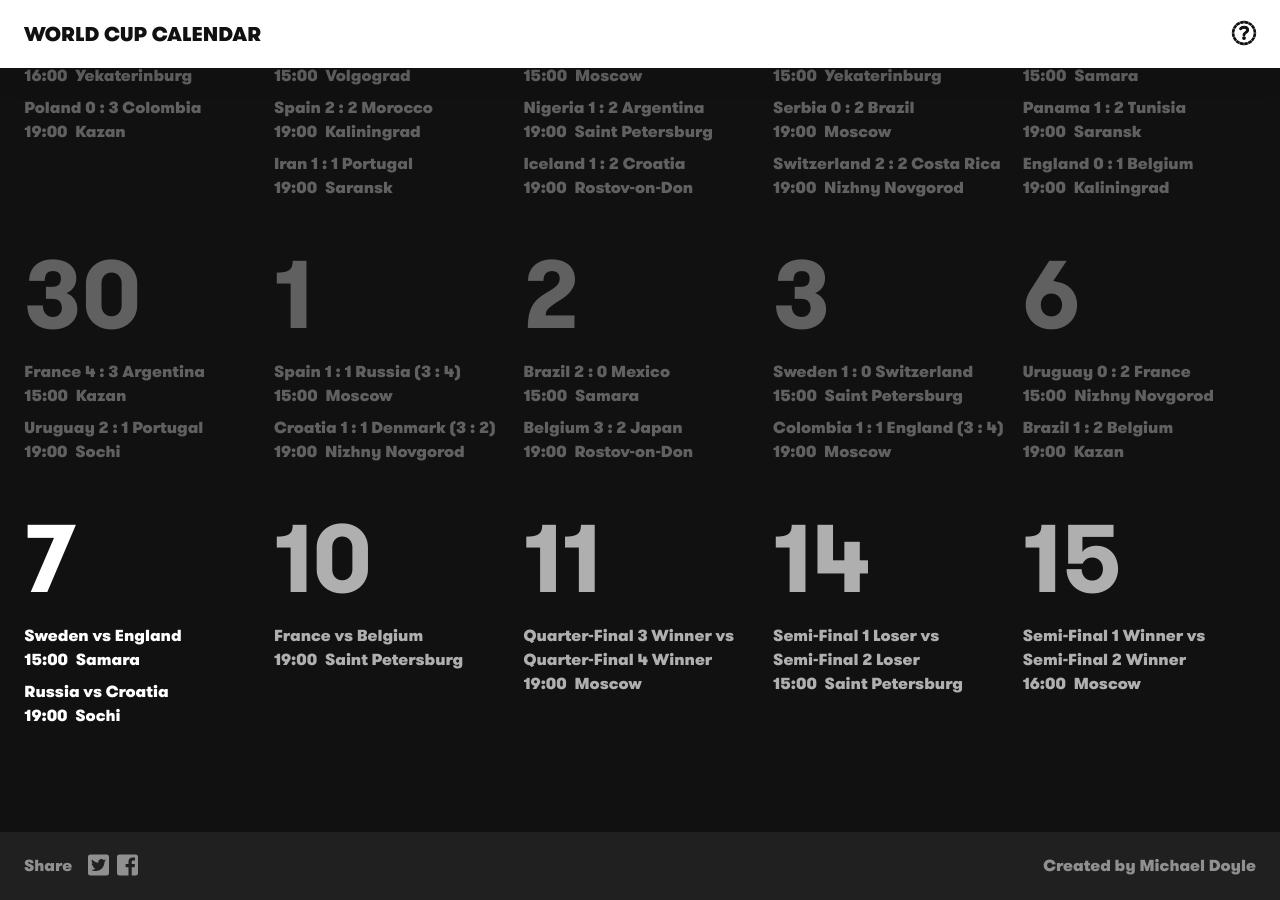
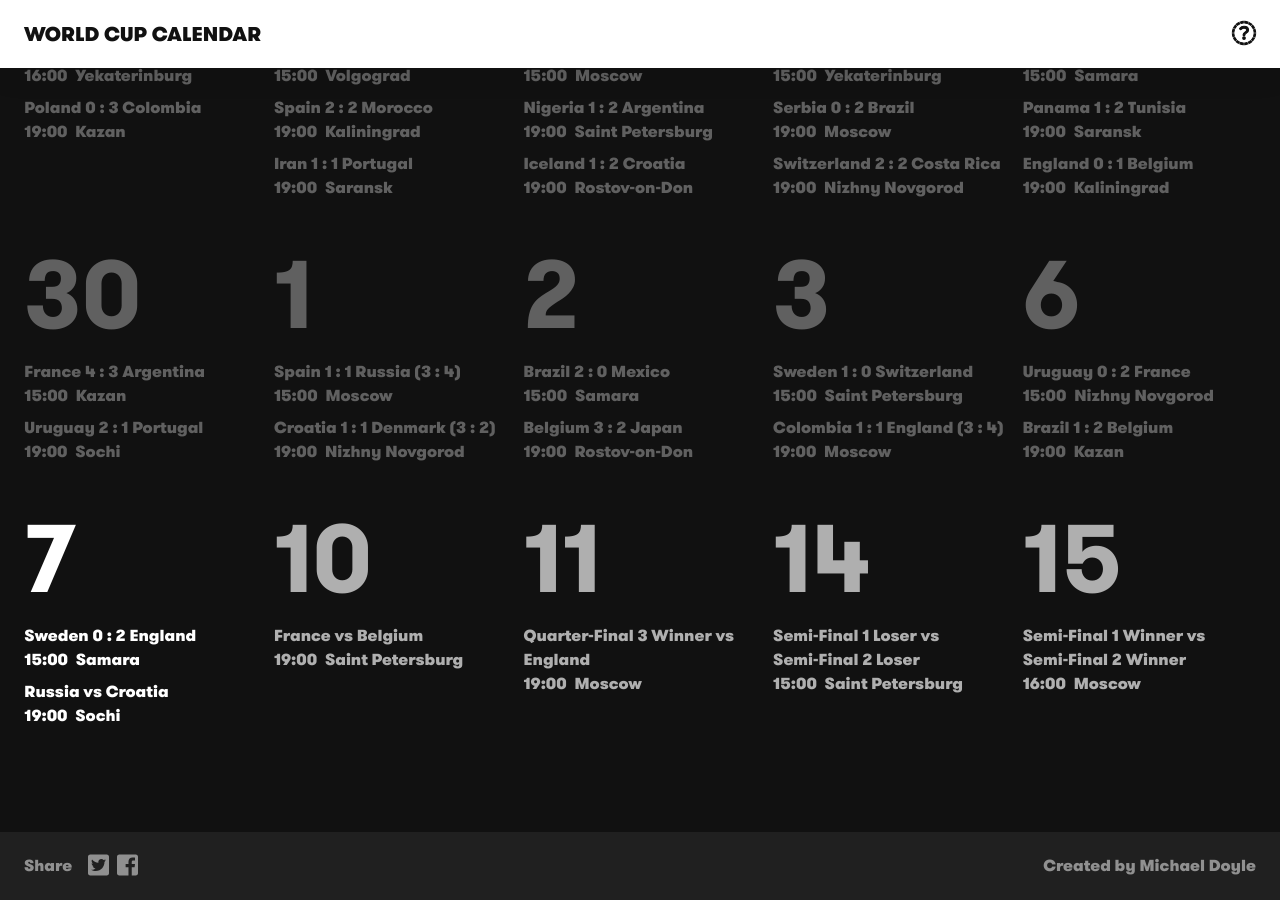
Before and after one commit to iamclydehoel/worldcupcalendar-2018, a Jekyll site: the page built from index.html, in a window 1280 px wide and 900 px high, scrolled down 996 px. Built offline with Jekyll 4.4.1, drawn with Linux system fonts in a browser that asks for light colours; nearby versions of some CDN libraries.

Commit message:
Score update

```diff
--- a/_data/fixtures.yml
+++ b/_data/fixtures.yml
@@ -393,7 +393,7 @@
   matches:
     - team1: Sweden
       team2: England
-      score:
+      score: '0 : 2'
       time: '15:00'
       venue: Samara
 
@@ -414,7 +414,7 @@
 - date: '11/7'
   matches:
     - team1: Quarter-Final 3 Winner
-      team2: Quarter-Final 4 Winner
+      team2: England
       score:
       time: '19:00'
       venue: Moscow
```
